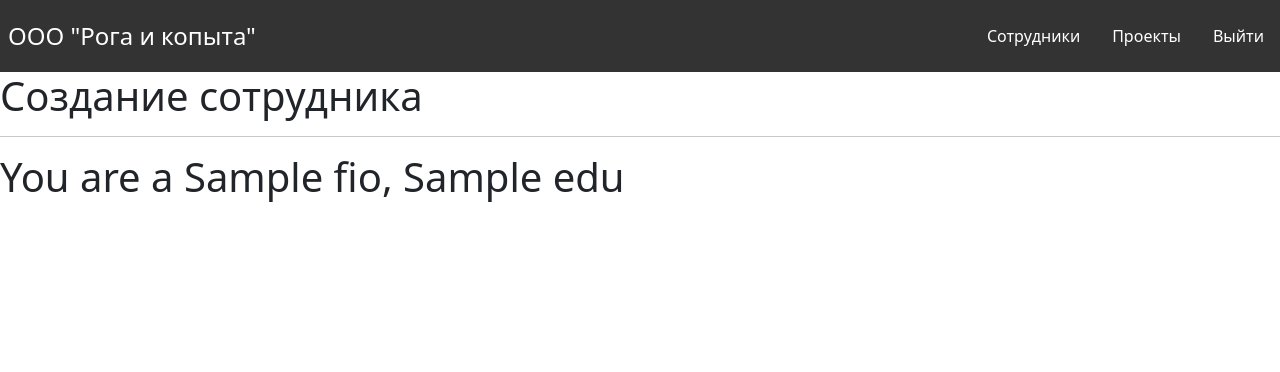
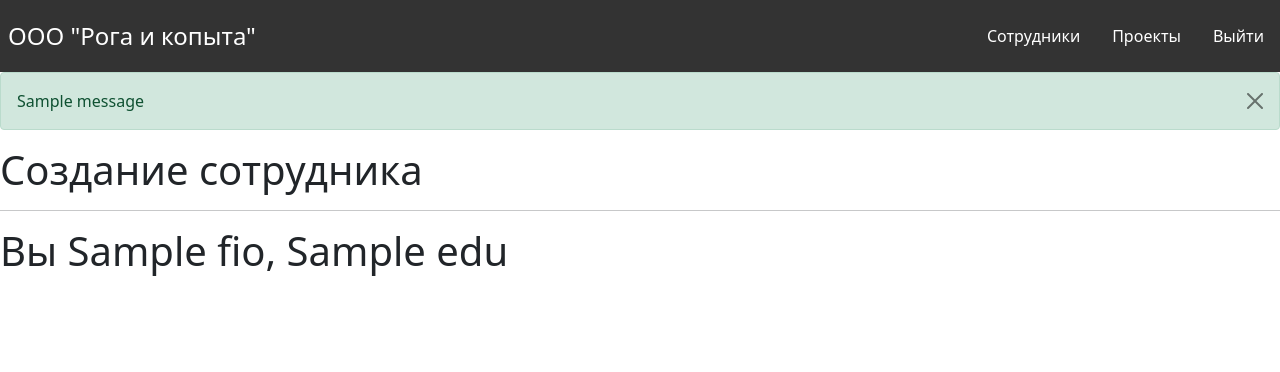
Before and after one commit to PaulMatthewss/Project-Tracking, a Flask app: template templates/newworker.html in a window 1280 px wide. Shown: the top 372 px of the page. Run offline with Flask 2, Linux system fonts and the light colour scheme; the template is opened without the code that fills it: values that come from a table or form of the project are taken from there, most other values are stand-ins (such as "Sample title", 1, 10 or a date in 2020); one stand-in notice (Sample message) is shown.

Commit message:
Error pages and success massage

```diff
--- a/app.py
+++ b/app.py
@@ -1,10 +1,17 @@
-from flask import Flask, render_template
+from flask import Flask, render_template, flash
 from flask_wtf import FlaskForm
 from wtforms import StringField, SubmitField, SelectField, TextAreaField
 from wtforms.validators import DataRequired
+from flask_sqlalchemy import SQLAlchemy
+from datetime import datetime
 
 #Flask instance
 app = Flask(__name__)
+
+#Add Database
+app.config['SQLALCHEMY_DATABASE_URI'] = 'sqlite:///appdata.db'
+
+
 app.config['SECRET_KEY'] = "my super secret key that no one is supposed to see"
 #Create a Form Class
 class WorkerForm(FlaskForm):
@@ -58,6 +65,7 @@ def newworker():
         form.email.data = ''
         socmid = form.socmid.data
         form.socmid.data = ''
+        flash("Новый сотрудник был успешно добавлен")
 
     return render_template('newworker.html',
         fio = fio,
@@ -82,6 +90,7 @@ def newproject():
         form.project_manager.data = ''
         project_description = form.project_description.data
         form.project_description.data = ''
+        flash("Новый проект был успешно добавлен")
 
     return render_template('newproject.html',
         project_name = project_name,
@@ -89,5 +98,14 @@ def newproject():
         project_description = project_description,
         form = form)
 
+#Invalid pages
+@app.errorhandler(404)
+def page_not_found(e):
+    return render_template("404.html"), 404
+
+@app.errorhandler(500)
+def page_not_found(e):
+    return render_template(500), 500
+
 if __name__ == "__main__":
     app.run(debug=True)
--- /dev/null
+++ b/templates/404.html
@@ -0,0 +1,5 @@
+<br/>
+<center>
+    <h1>Ошибка 404</h1>
+    <p>Страница не найдена</p>
+</center>
--- /dev/null
+++ b/templates/500.html
@@ -0,0 +1,5 @@
+<br/>
+<center>
+    <h1>Ошибка 500</h1>
+    <p>Попробуйте снова</p>
+</center>
--- a/templates/newworker.html
+++ b/templates/newworker.html
@@ -5,10 +5,18 @@
 {% endblock %}
 
 {% block body %}
+
+{% for message in get_flashed_messages() %}
+    <div class="alert alert-success alert-dismissible fade show" role="alert">
+        {{ message }}
+        <button type="button" class="btn-close" data-bs-dismiss="alert" aria-label="Close"></button>
+    </div>
+{% endfor%}
+
 <h1>Создание сотрудника</h1>
 <hr color="black">
 {% if fio %}
-    <h1>You are a {{ fio }}, {{ edu }}</h1>
+    <h1>Вы {{ fio }}, {{ edu }}</h1>
 {% else %}
     <form method="POST">
         {{ form.hidden_tag() }}
```
Also changed, not shown: templates/newproject.html (+8 -0 lines).
